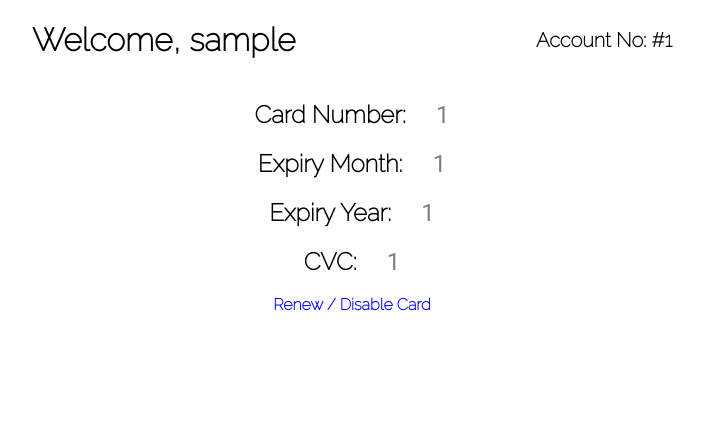
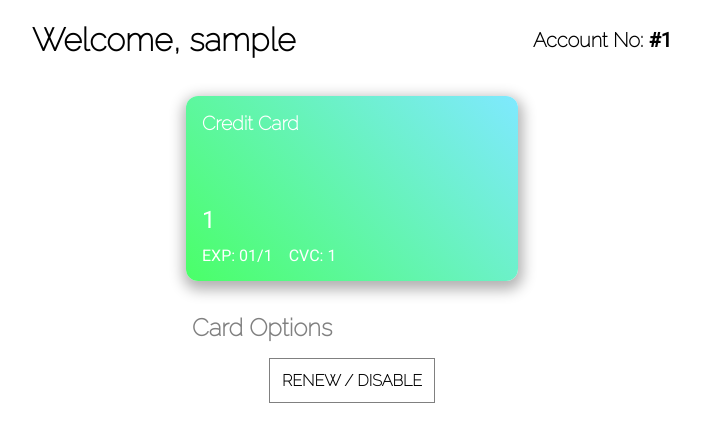
Before and after one commit to mattwilshire/Software-Engineering-Project, a PHP site: page /home.php in a window 1280 px wide. Shown: the top 442 px of the page, without its empty margins (288-992 px from the left). Run offline with PHP 8.4, Linux system fonts and the light colour scheme; the visitor is signed in with stand-in values (Sample User, id 1).

Commit message:
Styling
Styled the home page to have a credit card visual. Moved the text of virtual card to the center.

```diff
--- a/css/home.css
+++ b/css/home.css
@@ -35,3 +35,61 @@ a {
 	font-weight: bolder;
 	text-decoration: none;
 }
+
+.card {
+	margin: 1em auto;
+	width: 300px;
+	background-color: blue;
+	padding: 1em;
+	background: rgb(74,255,104);
+	background: linear-gradient(45deg, rgba(74,255,104,1) 0%, rgba(127,233,255,1) 100%);
+	border-radius: 0.75em;
+	box-shadow: 1px 5px 14px 4px rgba(0,0,0,0.3);
+}
+
+.card > h1 {
+	margin: 0;
+	text-align: left;
+	color:  white;
+	font-weight: bold;
+	font-size: 1.2em;
+}
+
+.cardNo {
+	color: white;
+	font-weight: normal;
+	font-size: 1.5em;
+	font-family: 'Roboto', sans-serif;
+	text-align: left;
+	padding-top: 3em;
+	margin-bottom: 0.5em;
+}
+
+.bottom-line {
+	display: flex;
+	font-family: 'Roboto', sans-serif;
+	font-size: 1em;
+	color:  white;
+}
+
+.cvc {
+	margin-left: 1em;
+}
+
+.options {
+	width: 50%;
+	margin: 2em auto;
+}
+
+.options > h1 {
+	color: gray;
+	margin-bottom: 1.2em;
+	text-align: left;
+}
+
+.options > a {
+	margin: 1em;
+	color: black;
+	border: 1px solid gray;
+	padding:  0.75em;
+}
--- a/home.php
+++ b/home.php
@@ -22,15 +22,22 @@
     <body>
         <header>
         	<h1>Welcome, <?php echo $username; ?></h1>
-        	<h1 id="accNo">Account No: #<?php echo $accountNumber; ?></h1>
+        	<h1 id="accNo">Account No: <span style="font-family: 'Roboto', sans-serif">#<?php echo $accountNumber; ?></span></h1>
         </header>
         <main>
-        	<h2>Card Number: <span class="value"><?php echo $cardNo; ?></span></h2>
-        	<h2>Expiry Month: <span class="value"><?php echo $expMonth; ?></span></h2>
-        	<h2>Expiry Year: <span class="value"><?php echo $expYear; ?></span></h2>
-        	<h2>CVC: <span class="value"><?php echo $cvc; ?></span></h2>
+        	<section class="card">
+        		<h1>Credit Card</h1>
+        		<section class="cardNo"><?php echo $cardNo; ?></section>
+        		<section class="bottom-line">
+        			<section class="expiry">EXP: <?php echo "0" . $expMonth . "/" . $expYear; ?></section>
+        			<section class="cvc">CVC: <?php echo $cvc; ?></section>
+        		</section>
+        	</section>
 
-        	<a href="/virtualcard.php">Renew / Disable Card</a>
+        	<section class="options">
+        		<h1>Card Options</h1>
+        		<a href="/virtualcard.php">RENEW / DISABLE</a>
+        	</section>
 
         </main>
     </body>
```
Also changed, not shown: css/virtualcard.css (added, +32 -0 lines), virtualcard.php (+14 -4 lines).
